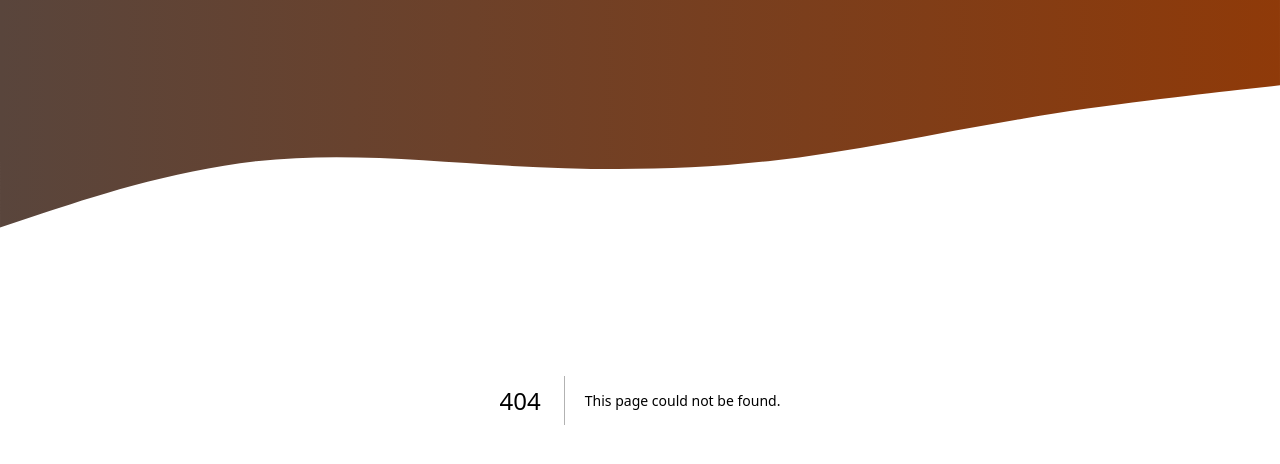
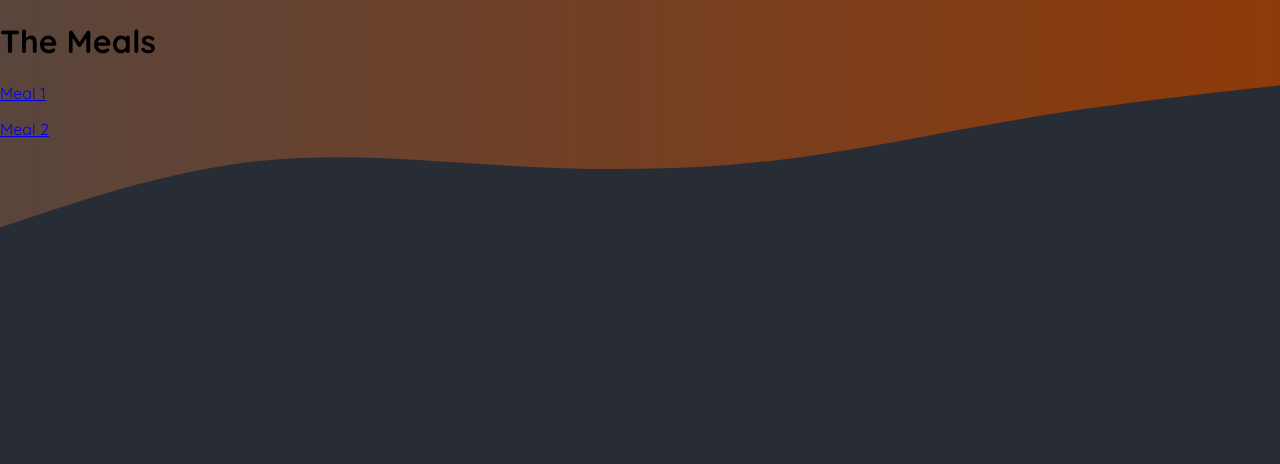
Before and after one commit to AndyHuang97/23-next-foodie-app, a Next.js app: page /meals in a window 1280 px wide. Before the commit this address had no page. Shown: the top 464 px of the page. Built offline with nearby package versions, Linux system fonts and the light colour scheme.

Commit message:
adding routes

```diff
--- /dev/null
+++ b/app/community/page.js
@@ -0,0 +1,6 @@
+export default function CommunityPage({params}) {
+    return <main>
+        <h1>The community page</h1>
+        <p>{params.slug}</p>
+    </main>
+}
--- /dev/null
+++ b/app/meals/[slug]/page.js
@@ -0,0 +1,6 @@
+export default function MealPage({params}) {
+    return <main>
+        <h1>The Meal</h1>
+        <p>{params.slug}</p>
+    </main>
+}
--- /dev/null
+++ b/app/meals/page.js
@@ -0,0 +1,15 @@
+import Link from "next/link";
+
+export default function MealsPage() {
+  return (
+    <main>
+      <h1>The Meals</h1>
+      <p>
+        <Link href='/meals/meal-1'>Meal 1</Link>
+      </p>
+      <p>
+        <Link href='/meals/meal-2'>Meal 2</Link>
+      </p>
+    </main>
+  );
+}
--- /dev/null
+++ b/app/meals/share/page.js
@@ -0,0 +1,5 @@
+export default function ShareMeal() {
+    return <main>
+        <h1>Share the meal</h1>
+    </main>
+}
```
Also changed, not shown: app/page.js (+12 -1 lines).
